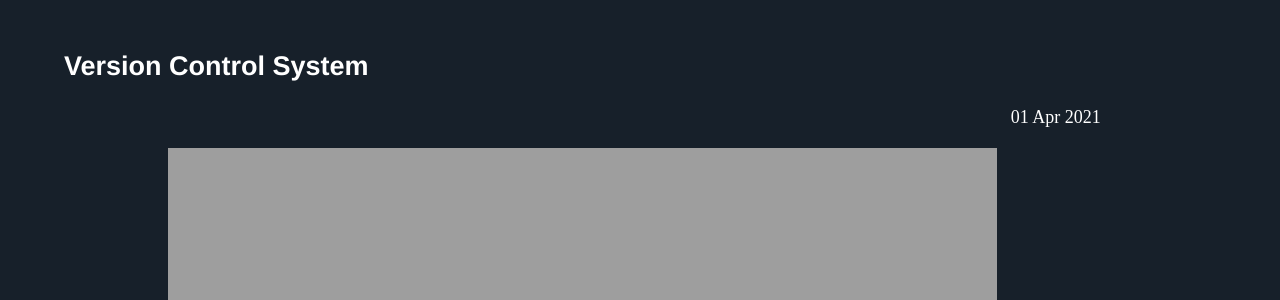
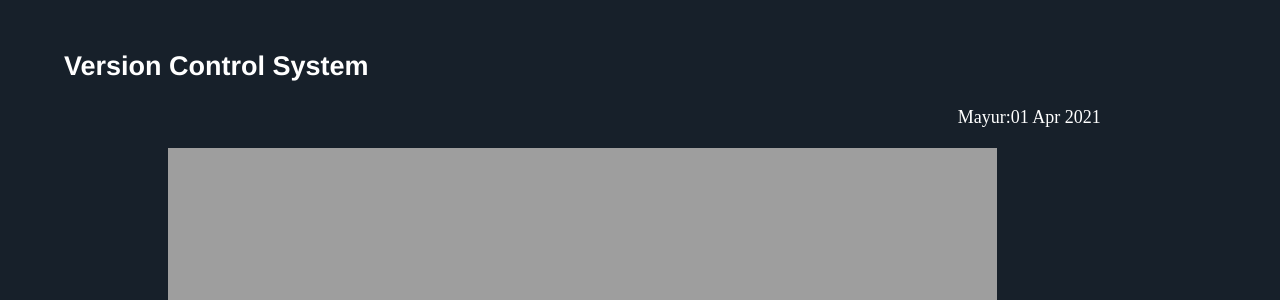
Before and after one commit to Mayurji/mayurji.github.io, a Jekyll site: the page built from _posts/2021-04-01-VCS.md, in a window 1280 px wide and 900 px high. Shown: the part 149-449 px from the top of the window. Built offline with Jekyll 4.4.1, drawn with Linux system fonts in a browser that asks for light colours; nearby versions of some CDN libraries; comment, search, counter and statistics services are not loaded.

Commit message:
Update post.html

```diff
--- a/_layouts/post.html
+++ b/_layouts/post.html
@@ -8,7 +8,7 @@
 <head>
 <meta name="viewport" content="width=device-width, initial-scale=1" />
 <h2>{{ page.title }}</h2>
-<p {{page.written_by}} class="meta" style='text-align: right;'>{{ page.date | date_to_string }}</p>
+<p class="meta" style='text-align: right;'>{{page.written_by}}:{{ page.date | date_to_string }}</p>
 <link rel="stylesheet" type="text/css" href="/css/main.css">
 <link rel="stylesheet" href="/css/syntax.css" type="text/css" />
 <!-- <meta name="viewport" content="width=device-width, initial-scale=1" /> -->
```
